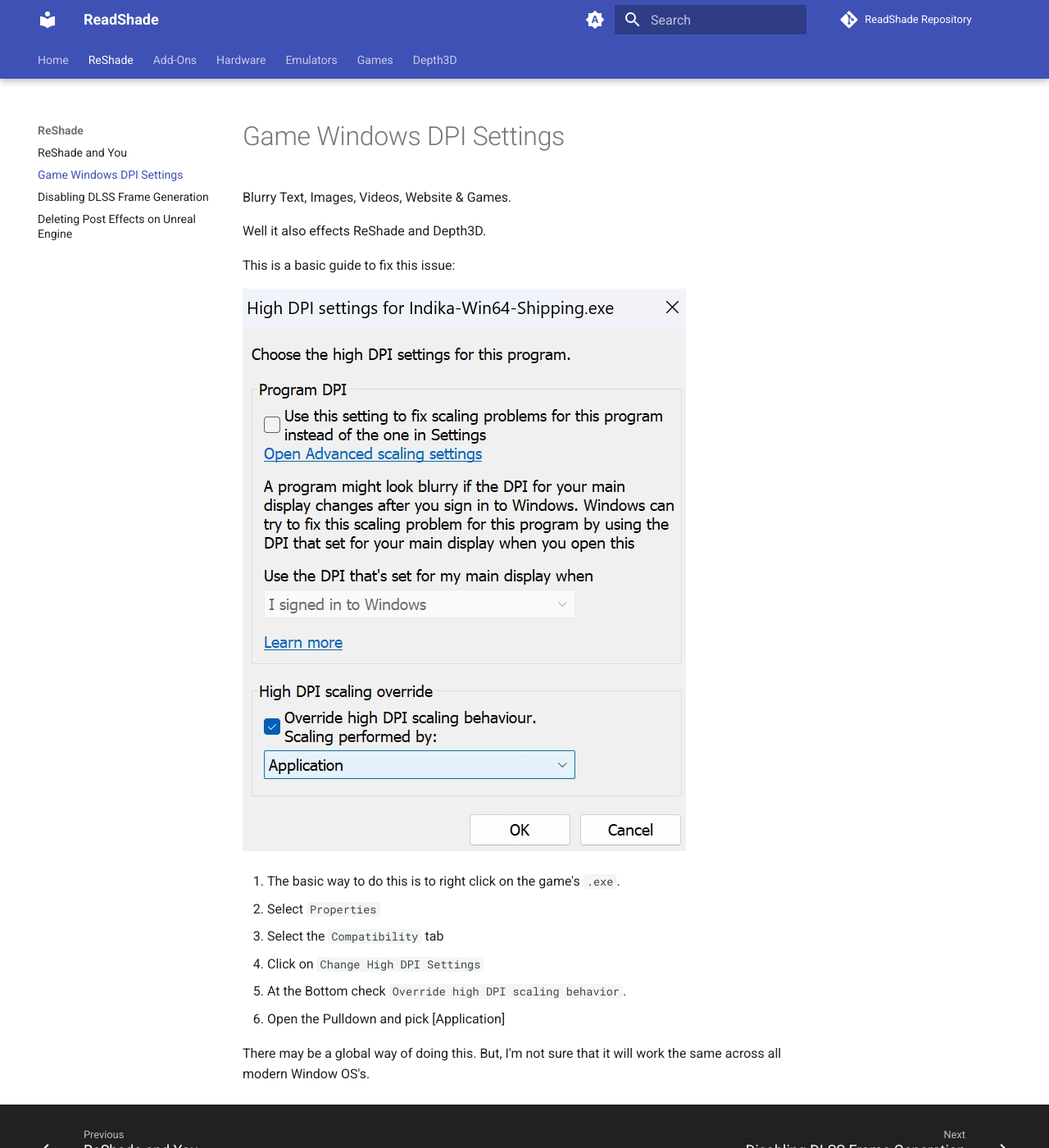
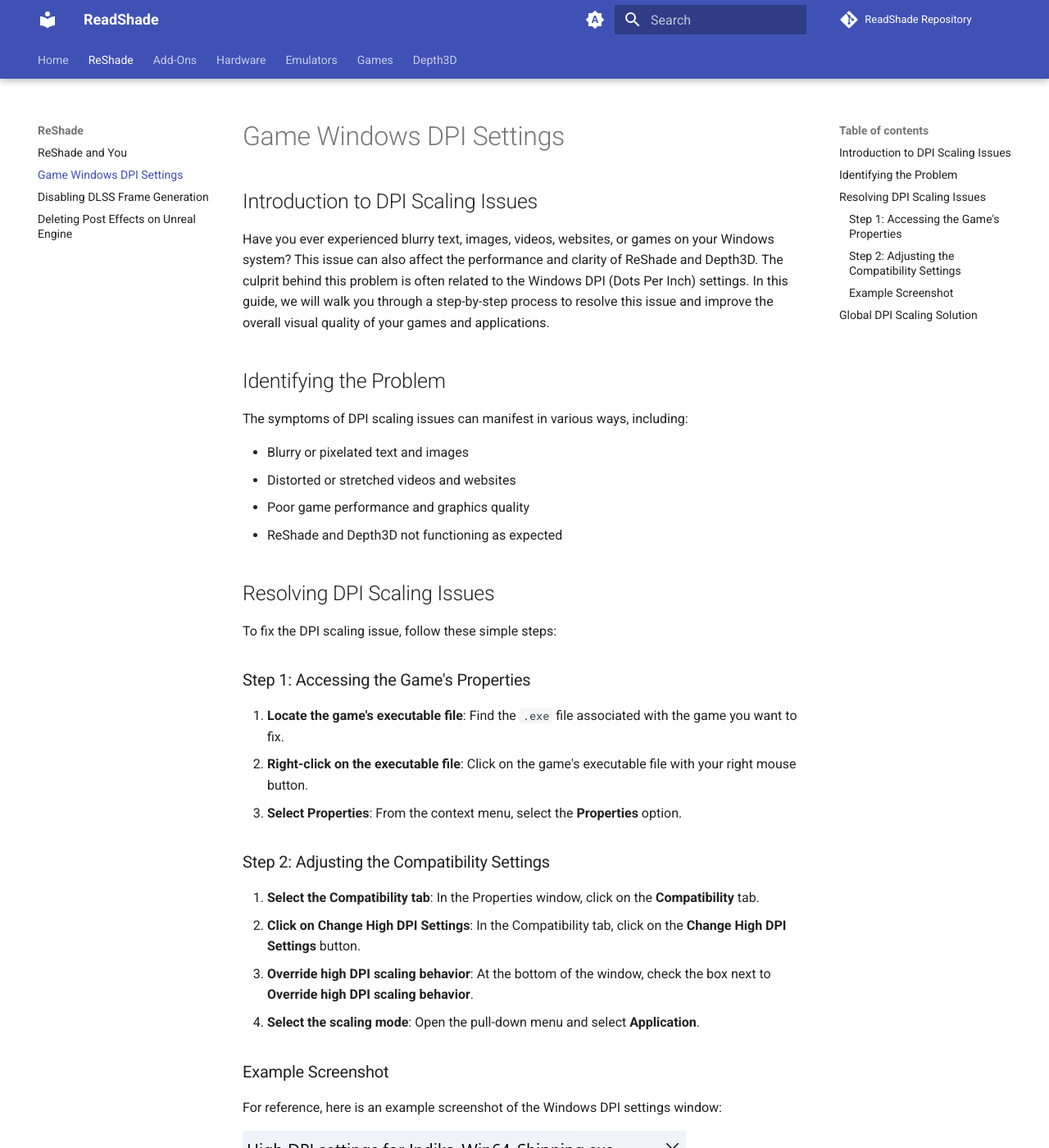
Before and after one commit to ReadShade/readshade.github.io, an MkDocs documentation site: the page built from docs/reshade/windpi.md, in a window 1280 px wide and 1400 px high. Shown: the whole window at 82% size. Built offline with MkDocs 1.6.1 and Material for MkDocs 9.7.7, drawn with Linux system fonts in a browser that asks for light colours; comment, search, counter and statistics services are not loaded; some of the changed text lies outside the part shown.

Commit message:
Update windpi.md

```diff
--- a/docs/reshade/windpi.md
+++ b/docs/reshade/windpi.md
@@ -1,19 +1,44 @@
 
 # Game Windows DPI Settings
 
-Blurry Text, Images, Videos, Website & Games.
+## Introduction to DPI Scaling Issues
 
-Well it also effects ReShade and Depth3D.
+Have you ever experienced blurry text, images, videos, websites, or games on your Windows system? This issue can also affect the performance and clarity of ReShade and Depth3D. The culprit behind this problem is often related to the Windows DPI (Dots Per Inch) settings. In this guide, we will walk you through a step-by-step process to resolve this issue and improve the overall visual quality of your games and applications.
 
-This is a basic guide to fix this issue:
+## Identifying the Problem
 
-![](images/windpi/windpi.jpg)
+The symptoms of DPI scaling issues can manifest in various ways, including:
 
-1. The basic way to do this is to right click on the game's `.exe`.
-2. Select `Properties`
-3. Select the `Compatibility` tab
-4. Click on `Change High DPI Settings`
-5. At the Bottom check `Override high DPI scaling behavior`.
-6. Open the Pulldown and pick \[Application\]
+* Blurry or pixelated text and images
+* Distorted or stretched videos and websites
+* Poor game performance and graphics quality
+* ReShade and Depth3D not functioning as expected
 
-There may be a global way of doing this. But, I'm not sure that it will work the same across all modern Window OS's.
+## Resolving DPI Scaling Issues
+
+To fix the DPI scaling issue, follow these simple steps:
+
+### Step 1: Accessing the Game's Properties
+
+1. **Locate the game's executable file**: Find the `.exe` file associated with the game you want to fix.
+2. **Right-click on the executable file**: Click on the game's executable file with your right mouse button.
+3. **Select Properties**: From the context menu, select the **Properties** option.
+
+### Step 2: Adjusting the Compatibility Settings
+
+1. **Select the Compatibility tab**: In the Properties window, click on the **Compatibility** tab.
+2. **Click on Change High DPI Settings**: In the Compatibility tab, click on the **Change High DPI Settings** button.
+3. **Override high DPI scaling behavior**: At the bottom of the window, check the box next to **Override high DPI scaling behavior**.
+4. **Select the scaling mode**: Open the pull-down menu and select **Application**.
+
+### Example Screenshot
+
+For reference, here is an example screenshot of the Windows DPI settings window:
+
+   ![](images/windpi/windpi.jpg)
+
+## Global DPI Scaling Solution
+
+While the above steps provide a solution for individual games, there may be a global way to adjust the DPI settings for all applications. However, the effectiveness of this approach may vary across different versions of the Windows operating system. If you're interested in exploring a global solution, you can search for additional resources and tutorials online.
+
+By following these steps, you should be able to resolve the DPI scaling issue and enjoy clearer text, images, and videos in your games and applications.
```
